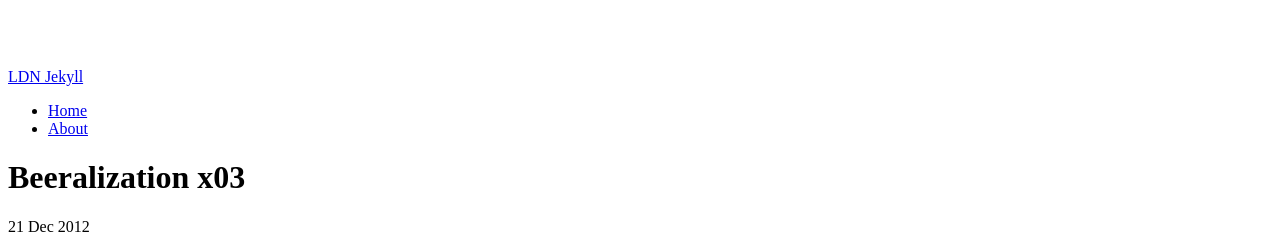
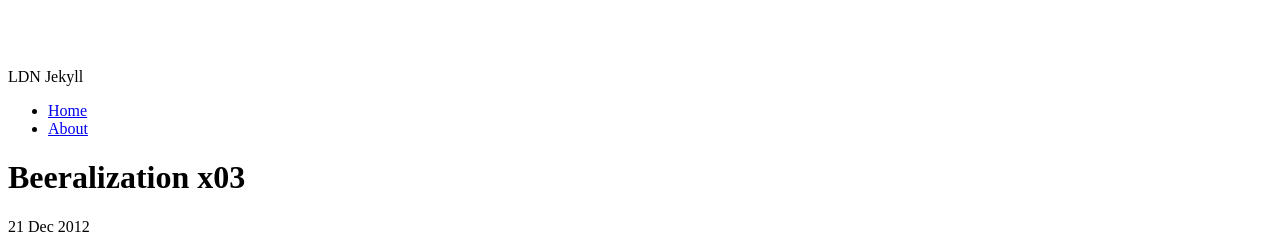
Before and after one commit to lvdevnet/ldn-jekyll, a Jekyll site: the page built from _posts/2012-12-21-beeralization-x03.md, in a window 1280 px wide. Shown: the top 252 px of the page. Built offline with Jekyll 4.4.1, drawn with Linux system fonts in a browser that asks for light colours; nearby versions of some CDN libraries; a style sheet for code colours, icons or effects is not loaded.

Commit message:
Some bugfixes

```diff
--- a/_layouts/default.html
+++ b/_layouts/default.html
@@ -16,7 +16,7 @@
 <div class="navbar navbar-inverse navbar-fixed-top">
     <div class="navbar-inner">
         <div class="container">
-            <a class="brand" href="index.html">LDN Jekyll</a>
+            <span class="brand">LDN Jekyll</span>
             <div class="nav-collapse collapse">
                 <ul class="nav">
                     <li><a href="{{ site.baseurl }}/index.html">Home</a></li>
--- a/_layouts/post.html
+++ b/_layouts/post.html
@@ -11,7 +11,7 @@ layout: default
     <h2>Related Posts</h2>
     <ul class="posts">
         {% for post in site.related_posts limit:2 %}
-        <li><a href="{{ post.url }}">{{ post.title }}</a></li>
+        <li><a href="{{ site.baseurl }}{{ post.url }}">{{ post.title }}</a></li>
         {% endfor %}
     </ul>
 </div>
```
